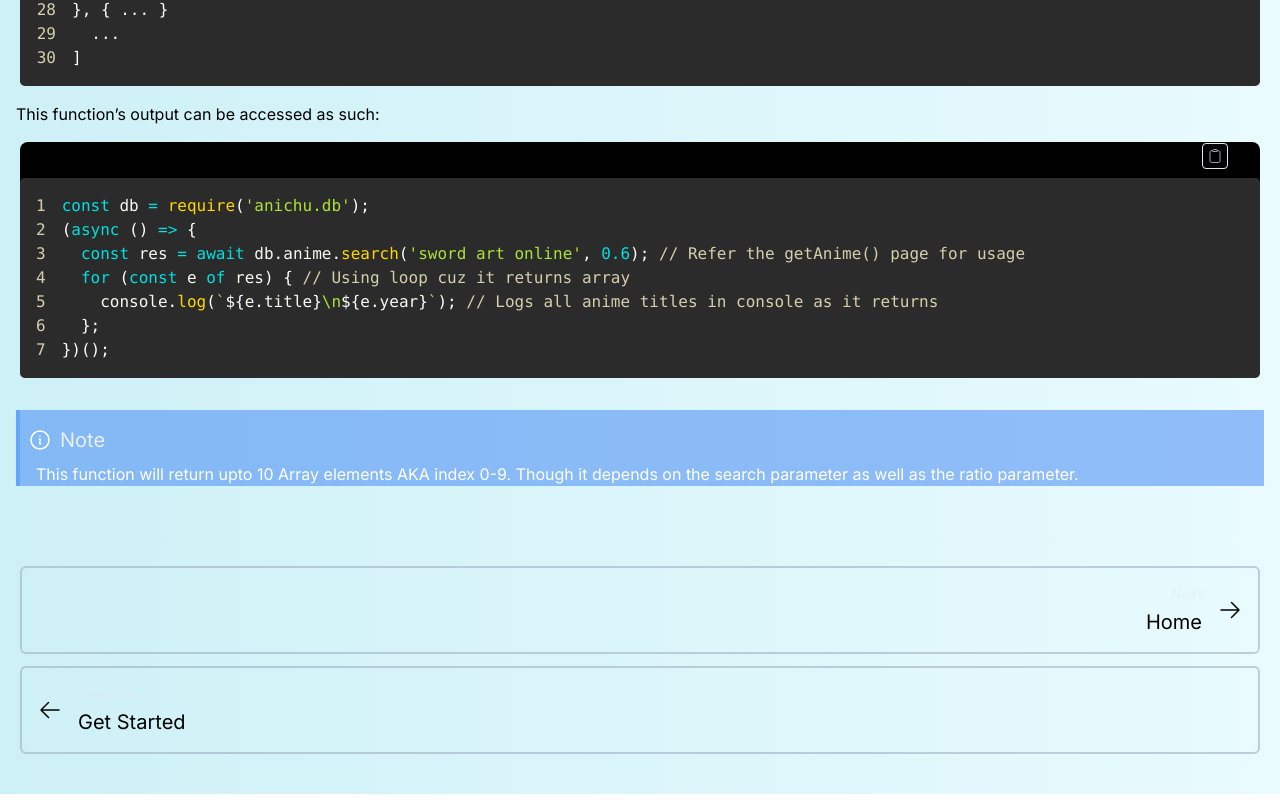
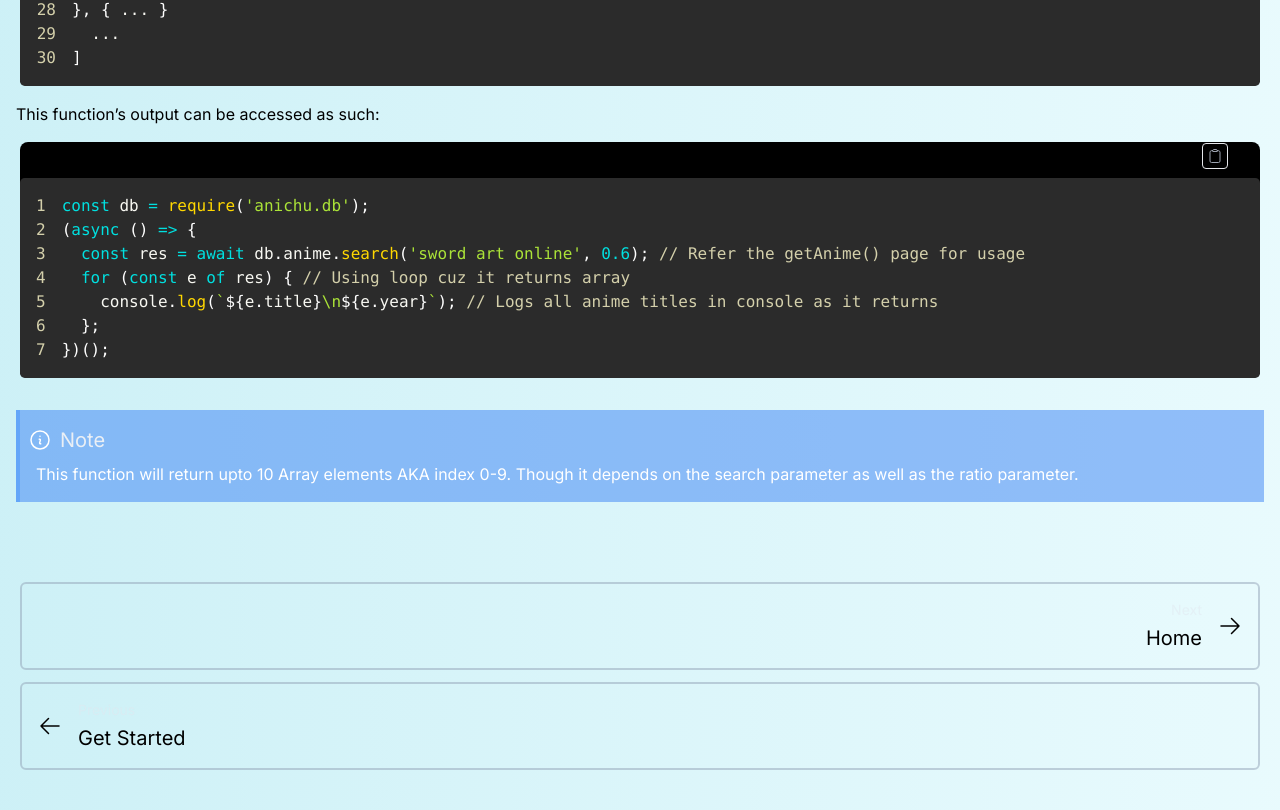
Before and after one commit to NanotechPikachu/Next, a Next.js app: page /result in a window 1280 px wide. Shown: the part 2003-2813 px from the top of the page. Built offline with nearby package versions, Linux system fonts and the light colour scheme.

Commit message:
Update Boxes.jsx

```diff
--- a/src/components/Boxes.jsx
+++ b/src/components/Boxes.jsx
@@ -7,7 +7,7 @@ export function Note({ title="Note", children }) {
     </svg>
     <p className="ml-2 text-neutral-100/90 text-bold text-xl">{title}</p>
     </div>
-    <div className="ml-4 mb-4 text-white mr-4">
+    <div className="ml-4 pb-4 text-white mr-4">
     <p>{children}</p>
     </div>
     </div>
```
